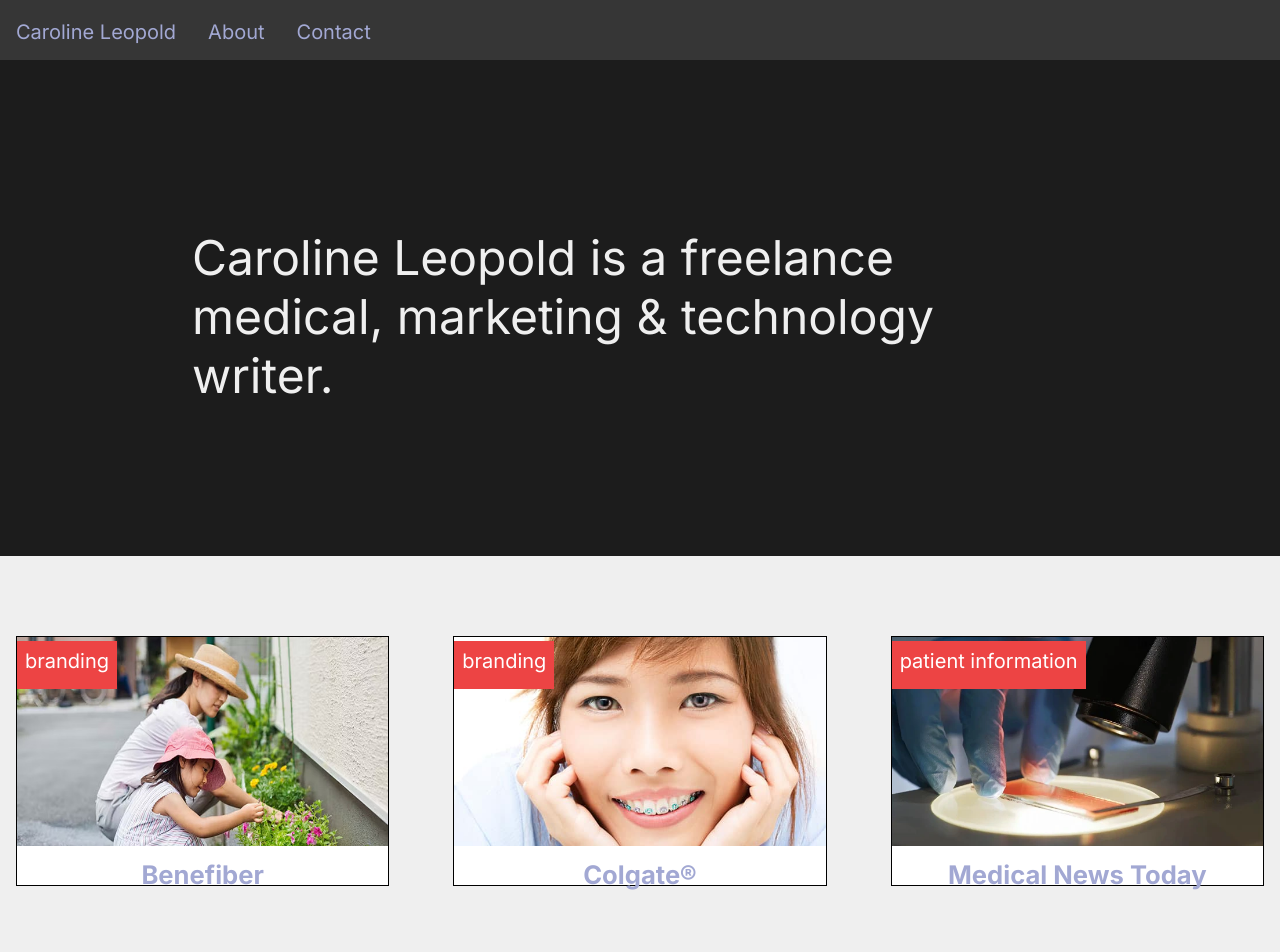
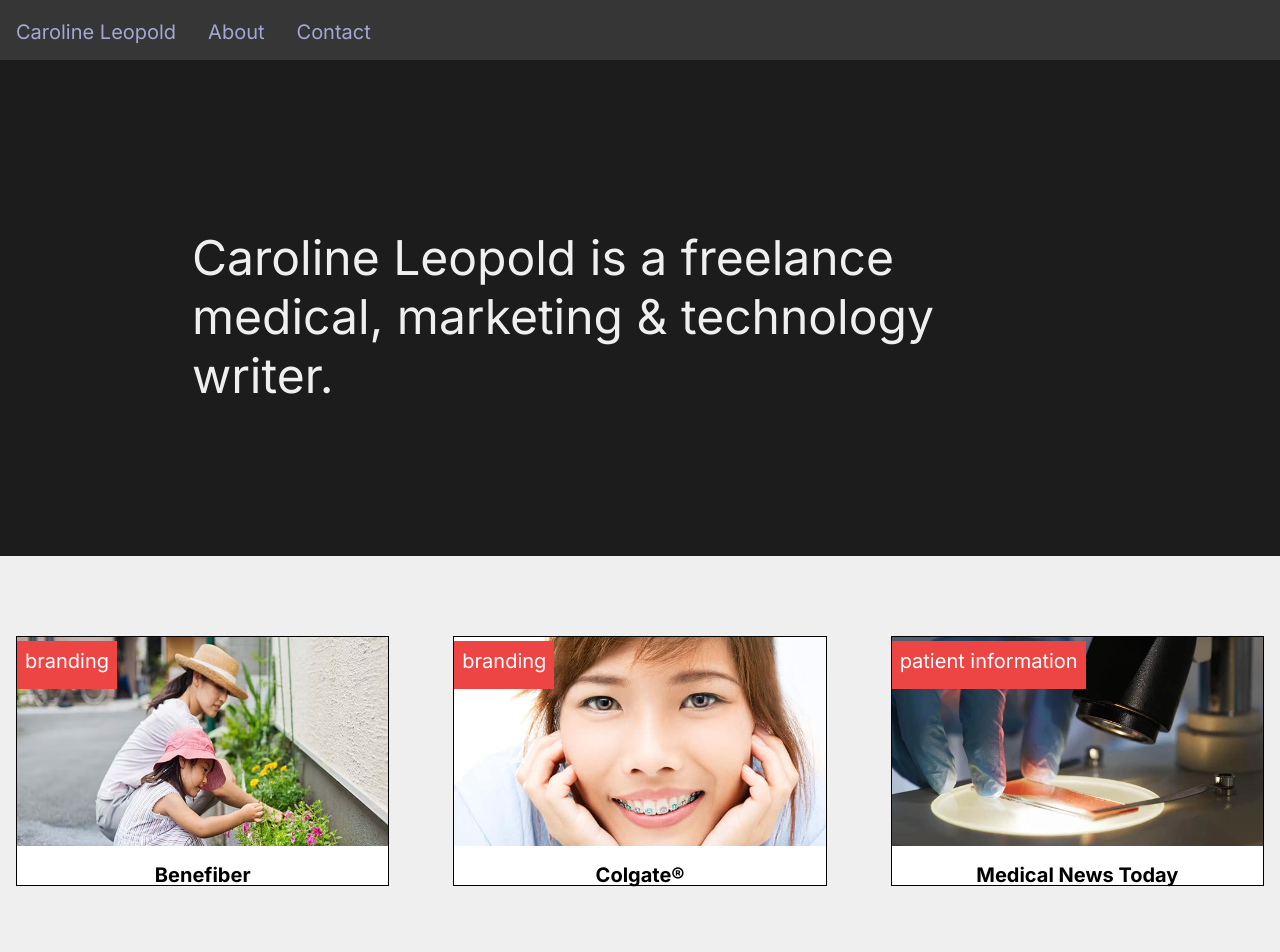
Before and after one commit to cml815/about-a, a React (Create React App) app: page / in a window 1280 px wide. Shown: the top 952 px of the page. Built offline with nearby package versions, Linux system fonts and the light colour scheme.

Commit message:
fix h4 style

```diff
--- a/src/App.css
+++ b/src/App.css
@@ -77,6 +77,8 @@
 
 .cardHeadline {
   line-height: 1rem;
+  font-size: 1.25rem;
+  color: black;
   margin: 1rem 0;
   padding-bottom: 2rem;
 }
```
